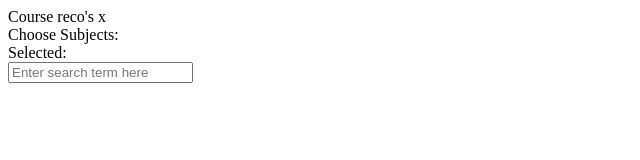
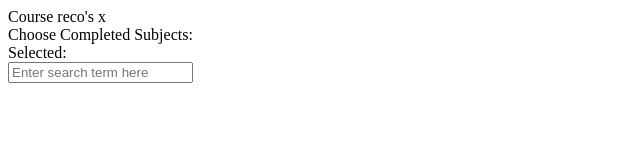
Before and after one commit to 41127-Software-Design-Studio-W7/preferences-form, a React (Create React App) app: page / in a window 1280 px wide. Shown: the top 160 px of the page, without its empty margins (0-640 px from the left). Built offline with nearby package versions, Linux system fonts and the light colour scheme.

Commit message:
slight tinker

```diff
--- a/src/App.js
+++ b/src/App.js
@@ -46,7 +46,7 @@ const possible_subs = [10000, 10001, 10002, 10003, 10004, 10005]
       <div>
         Course reco's x
       </div>
-      <SearchField title="Subjects" allpossiblesuggestions={possible_subs} />
+      <SearchField title="Completed Subjects" allpossiblesuggestions={possible_subs} />
     </div>
   );
 }
--- a/src/Components/Selected.js
+++ b/src/Components/Selected.js
@@ -2,11 +2,6 @@ import React from "react";
 import { useState, useEffect } from "react";
 
 export default function Selected({key, title, removeFromSelected, index}) {
-    //{props.title}
-
-    //const [idx, setIdx] = useState(-1);
-
-
     return (
         <div>
             <div className="SearchField">
```
